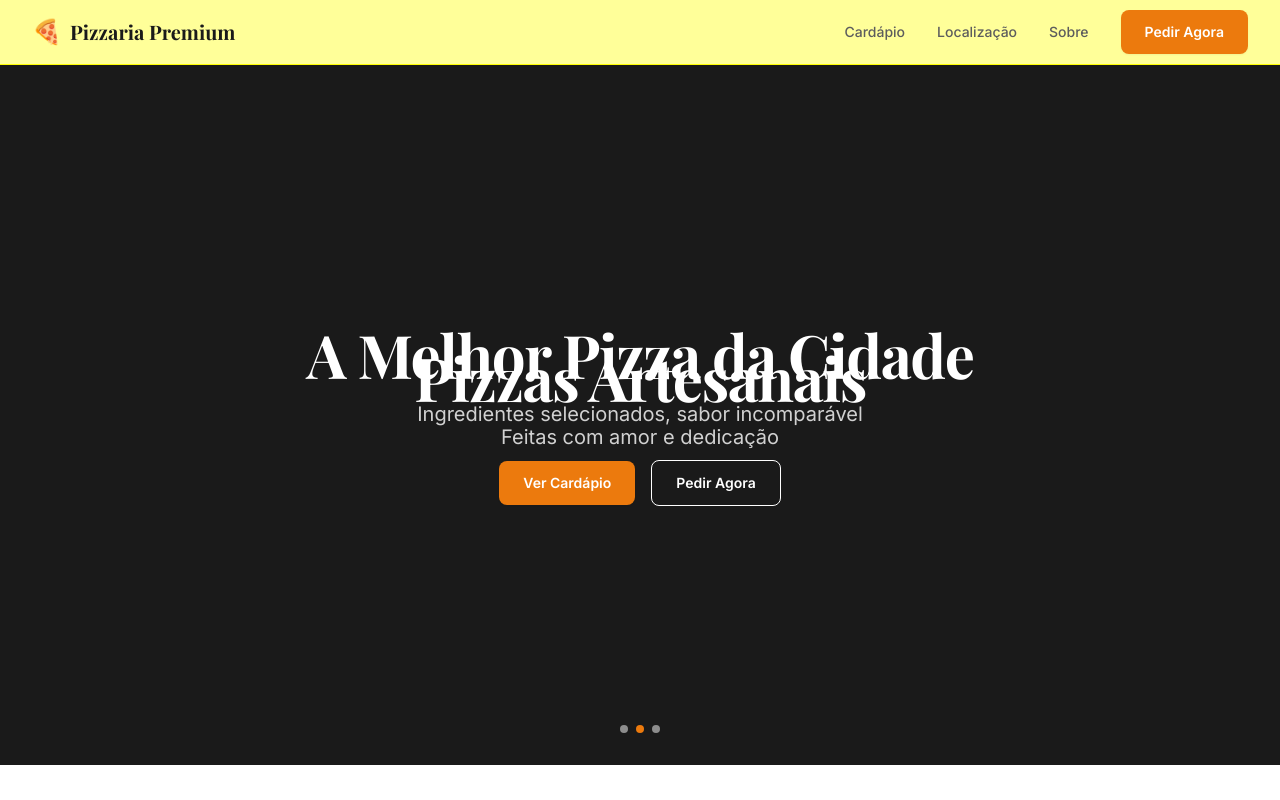
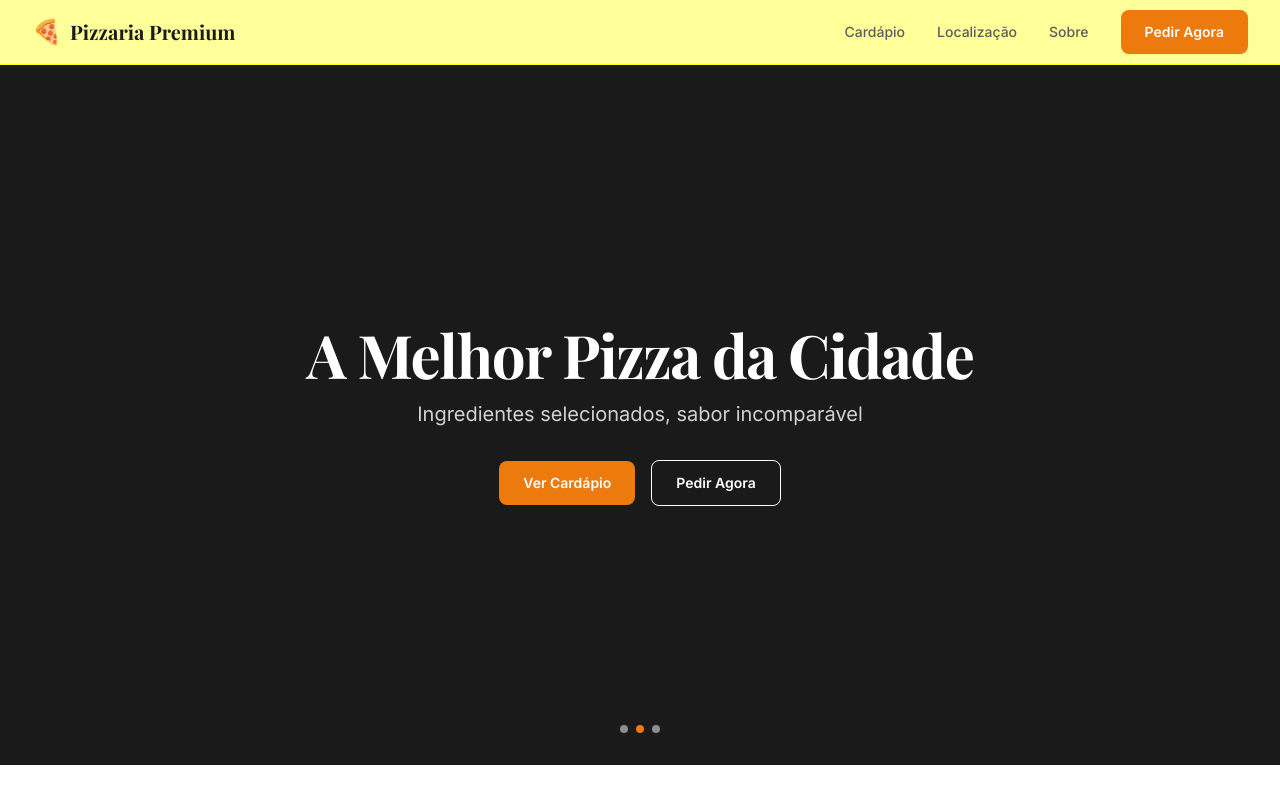
Before and after one commit to fidelismailson27-rgb/pizzaria-wabiz, a Next.js app: page / in a window 1280 px wide. Shown: the top 800 px of the page. Built offline with nearby package versions, Linux system fonts and the light colour scheme; a web font is replaced by a local one.

Commit message:
Fix hero text duplication

```diff
--- a/src/components/Hero.tsx
+++ b/src/components/Hero.tsx
@@ -46,14 +46,7 @@ export default function Hero() {
             index === currentSlide ? 'opacity-100' : 'opacity-0'
           }`}
         >
-          <div className="flex h-full items-center justify-center bg-gradient-to-br from-dark-950/80 to-dark-950/60">
-            <div className="container-custom text-center text-white">
-              <h1 className="heading-xl mb-4 animate-fade-in">{slide.title}</h1>
-              <p className="mb-8 text-lg text-dark-200 animate-fade-in md:text-xl">
-                {slide.subtitle}
-              </p>
-            </div>
-          </div>
+          <div className="h-full bg-gradient-to-br from-dark-950/80 to-dark-950/60" />
         </div>
       ))}
 
```
